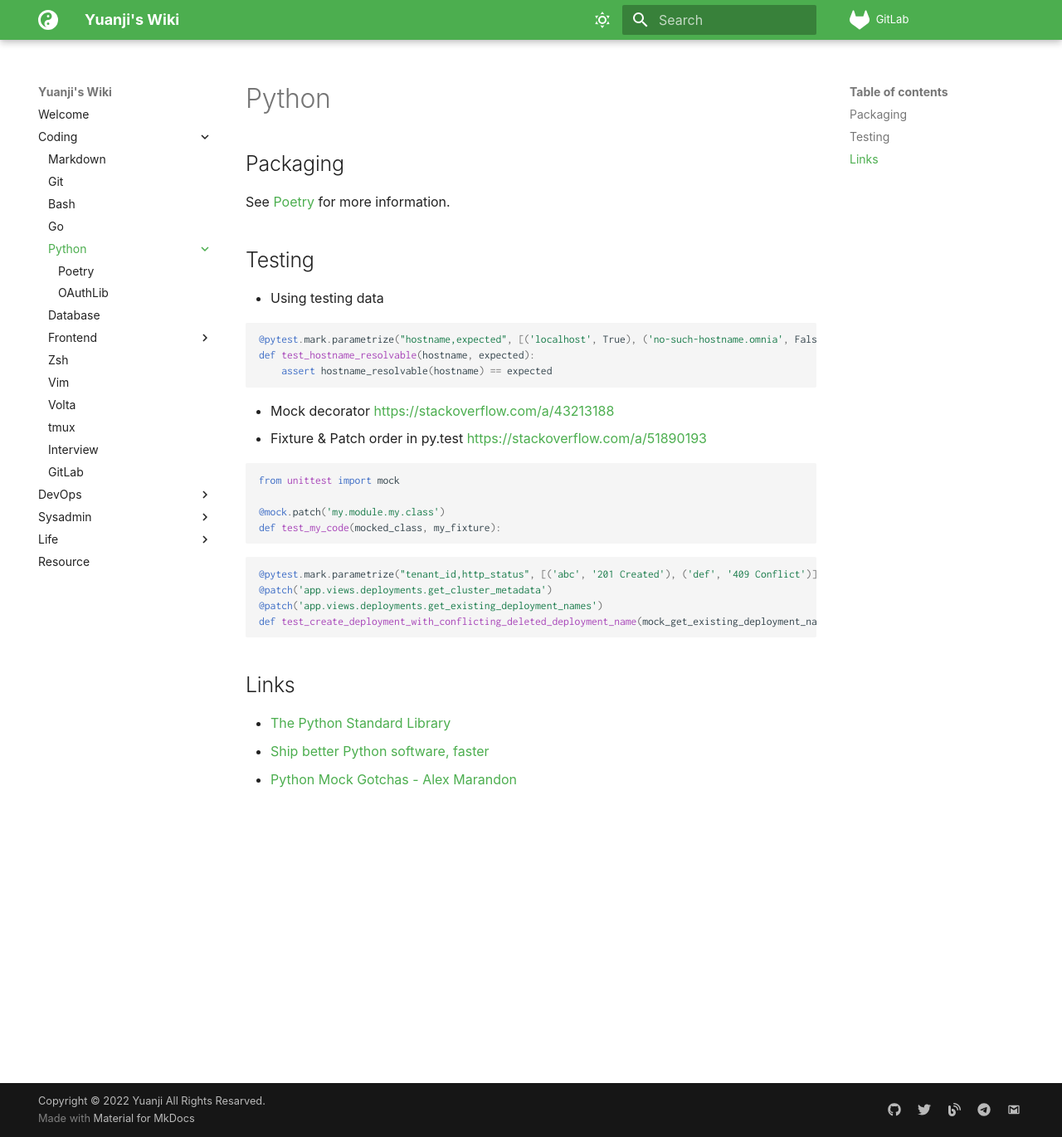
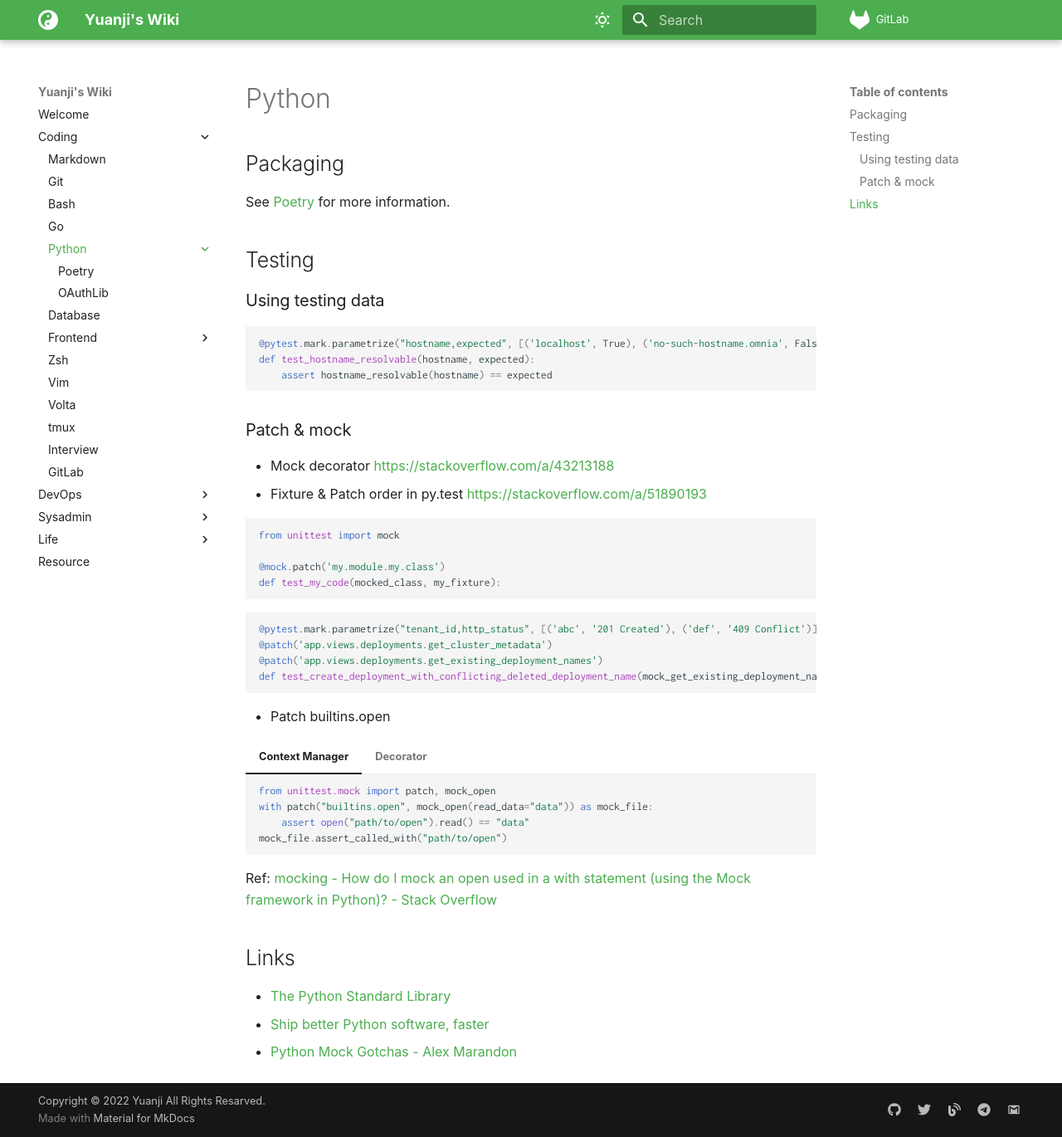
Before and after one commit to yuanji-dev/wiki, an MkDocs documentation site: the page built from docs/coding/python/index.md, in a window 1280 px wide and 1370 px high. Shown: the whole window at 83% size. Built offline with MkDocs 1.6.1 and Material for MkDocs 9.7.7, drawn with Linux system fonts in a browser that asks for light colours; some web fonts are replaced; comment, search, counter and statistics services are not loaded.

Commit message:
feat: minor updates

````diff
--- a/docs/coding/python/index.md
+++ b/docs/coding/python/index.md
@@ -6,13 +6,15 @@ See [Poetry](poetry.md) for more information.
 
 ## Testing
 
-- Using testing data
+### Using testing data
 
 ```python
 @pytest.mark.parametrize("hostname,expected", [('localhost', True), ('no-such-hostname.omnia', False)])
 def test_hostname_resolvable(hostname, expected):
     assert hostname_resolvable(hostname) == expected
 ```
+
+### Patch & mock
 
 - Mock decorator [https://stackoverflow.com/a/43213188](https://stackoverflow.com/a/43213188)
 - Fixture & Patch order in py.test [https://stackoverflow.com/a/51890193](https://stackoverflow.com/a/51890193)
@@ -31,6 +33,28 @@ def test_my_code(mocked_class, my_fixture):
 def test_create_deployment_with_conflicting_deleted_deployment_name(mock_get_existing_deployment_names, mock_get_cluster_metadata, tenant_id, http_status, client, monkeypatch):
 ```
 
+- Patch builtins.open
+
+===! "Context Manager"
+
+    ```python
+    from unittest.mock import patch, mock_open
+    with patch("builtins.open", mock_open(read_data="data")) as mock_file:
+        assert open("path/to/open").read() == "data"
+    mock_file.assert_called_with("path/to/open")
+    ```
+
+=== "Decorator"
+
+    ```python
+    @patch("builtins.open", new_callable=mock_open, read_data="data")
+    def test_patch(mock_file):
+        assert open("path/to/open").read() == "data"
+        mock_file.assert_called_with("path/to/open")
+    ```
+
+Ref: [mocking - How do I mock an open used in a with statement (using the Mock framework in Python)? - Stack Overflow](https://stackoverflow.com/questions/1289894/how-do-i-mock-an-open-used-in-a-with-statement-using-the-mock-framework-in-pyth)
+
 ## Links
 
 - [The Python Standard Library](https://docs.python.org/3/library/index.html)
````
Also changed, not shown: docs/coding/database.md (+3 -0 lines), docs/devops/ansible.md (+21 -0 lines), docs/devops/ssh.md (+6 -0 lines).
